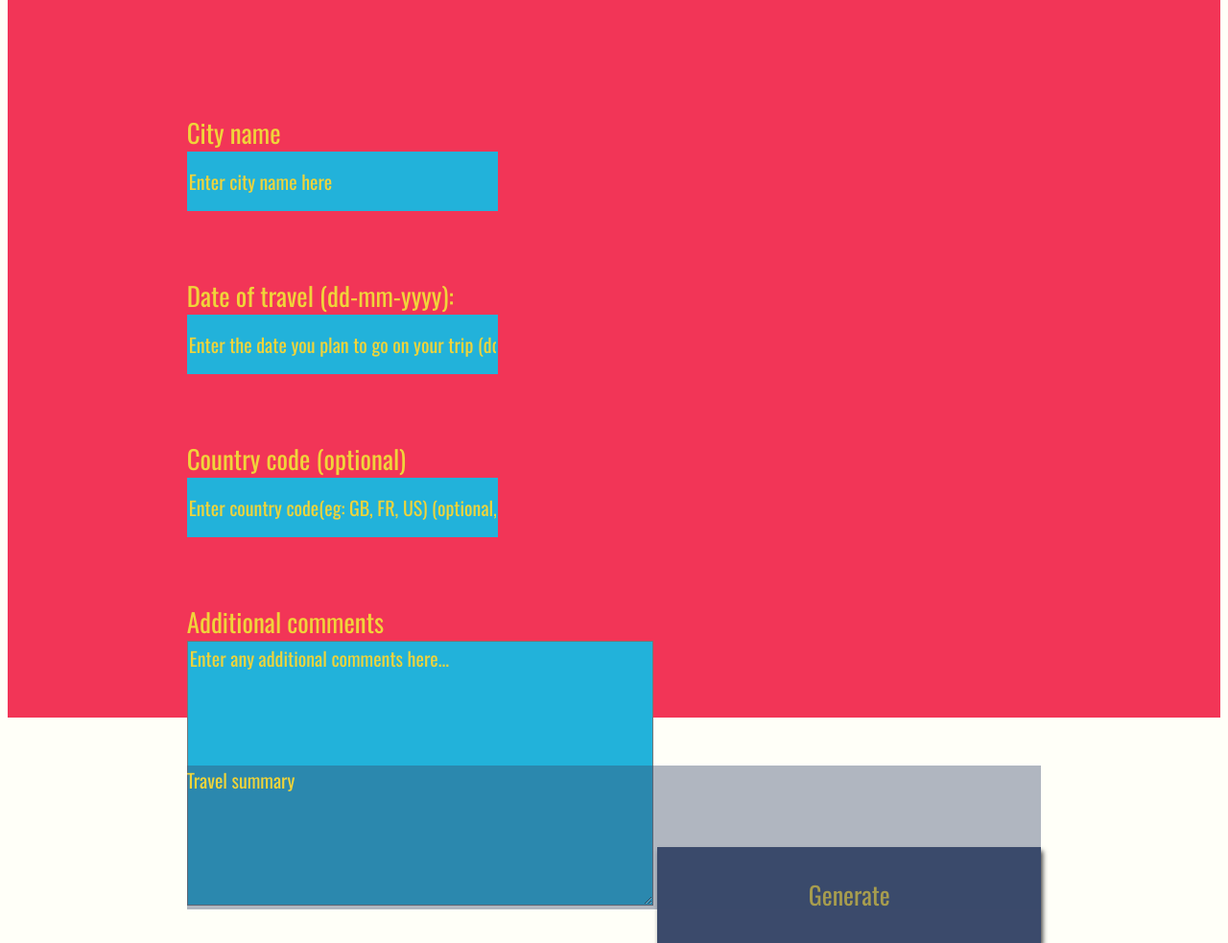
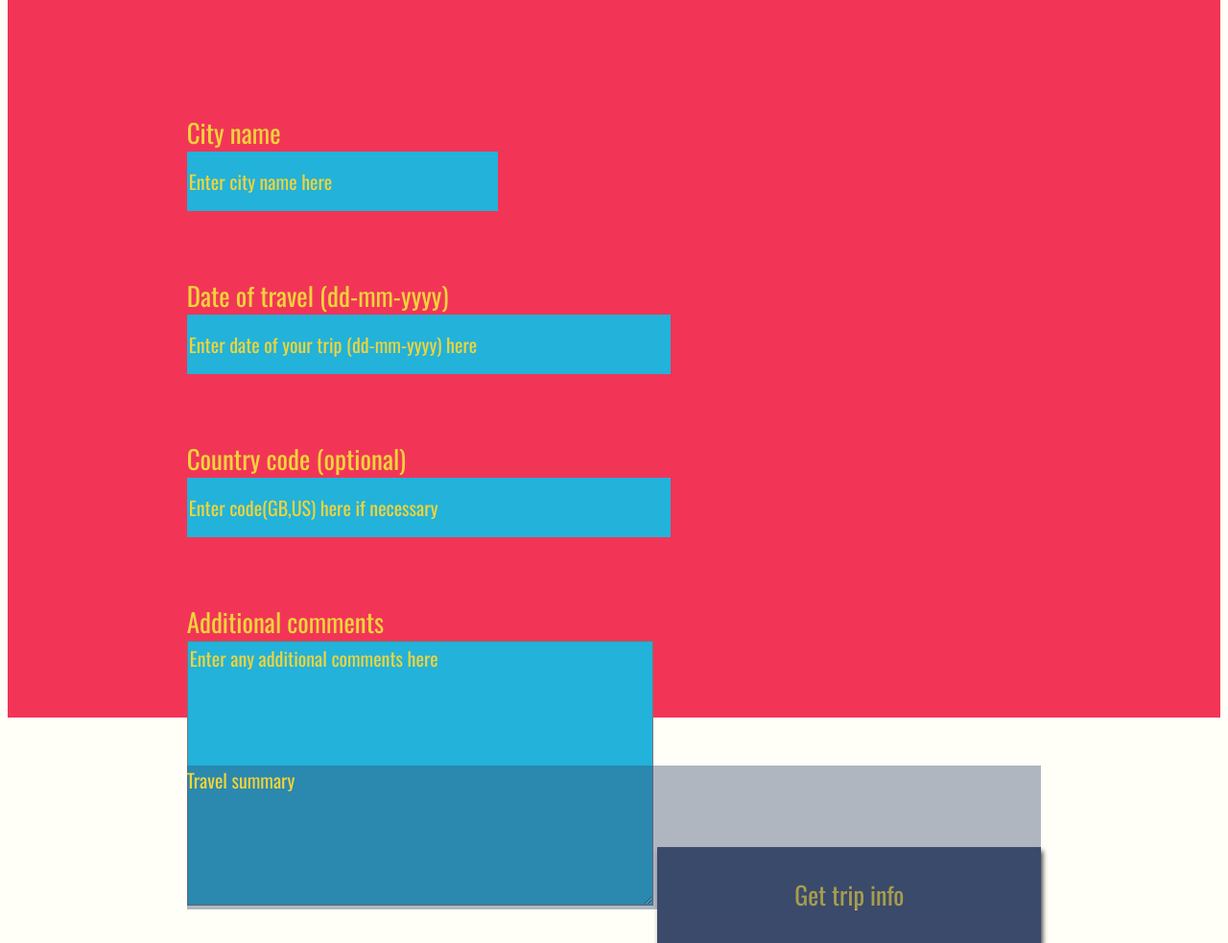
Before and after one commit to brenwarren/travel-app-capstone, a website: page src/client/views/index.html in a window 1280 px wide. Shown: the part 60-1043 px from the top of the page at 96% size. Drawn offline with nearby package versions, Linux system fonts and the light colour scheme; files that its build step writes are made by us from their sources; a web font is replaced by a local one.

Commit message:
Enhance travel form UI: update input widths, labels, and placeholders for better user experience

```diff
--- a/src/client/styles/style.scss
+++ b/src/client/styles/style.scss
@@ -14,6 +14,10 @@ body{
     grid-gap: 1em;
     font-size: 20px;
     font-family: 'Oswald', sans-serif;
+}
+
+#travelDate, #countryInput {
+    width: 500px; /* added to make sure that the placeholder comments fit ok*/
 }
 
 .holder{
--- a/src/client/views/index.html
+++ b/src/client/views/index.html
@@ -16,17 +16,17 @@
     <input type="text" id="city" placeholder="Enter city name here">
   </div>
   <div>
-    <label for="travelDate">Date of travel (dd-mm-yyyy):</label>
-    <input type="text" id="travelDate" name="travelDate" placeholder="Enter the date you plan to go on your trip (dd-mm-yyyy)">
+    <label for="travelDate">Date of travel (dd-mm-yyyy)</label>
+    <input type="text" id="travelDate" name="travelDate" placeholder="Enter date of your trip (dd-mm-yyyy) here">
   </div>
   <div>
     <label for="countryInput">Country code (optional)</label>
-    <input type="text" id="countryInput" name="countryInput" placeholder="Enter country code(eg: GB, FR, US) (optional, if city exists in more than one country)">
+    <input type="text" id="countryInput" name="countryInput" placeholder="Enter code(GB,US) here if necessary">
   </div>
   <div class ="holder feel">
     <label for="feelings">Additional comments</label>
-    <textarea class="myInput" id="feelings" placeholder="Enter any additional comments here..." rows="9" cols="50"></textarea>
-    <button id="generate" type = "submit"> Generate </button>
+    <textarea class="myInput" id="feelings" placeholder="Enter any additional comments here" rows="9" cols="50"></textarea>
+    <button id="generate" type = "submit"> Get trip info</button>
   </div>
   <div class="holder entry">
     <div class="title">Travel summary</div>
```
Also changed, not shown: dist/app.css, dist/domEvents.css, dist/index.html.
